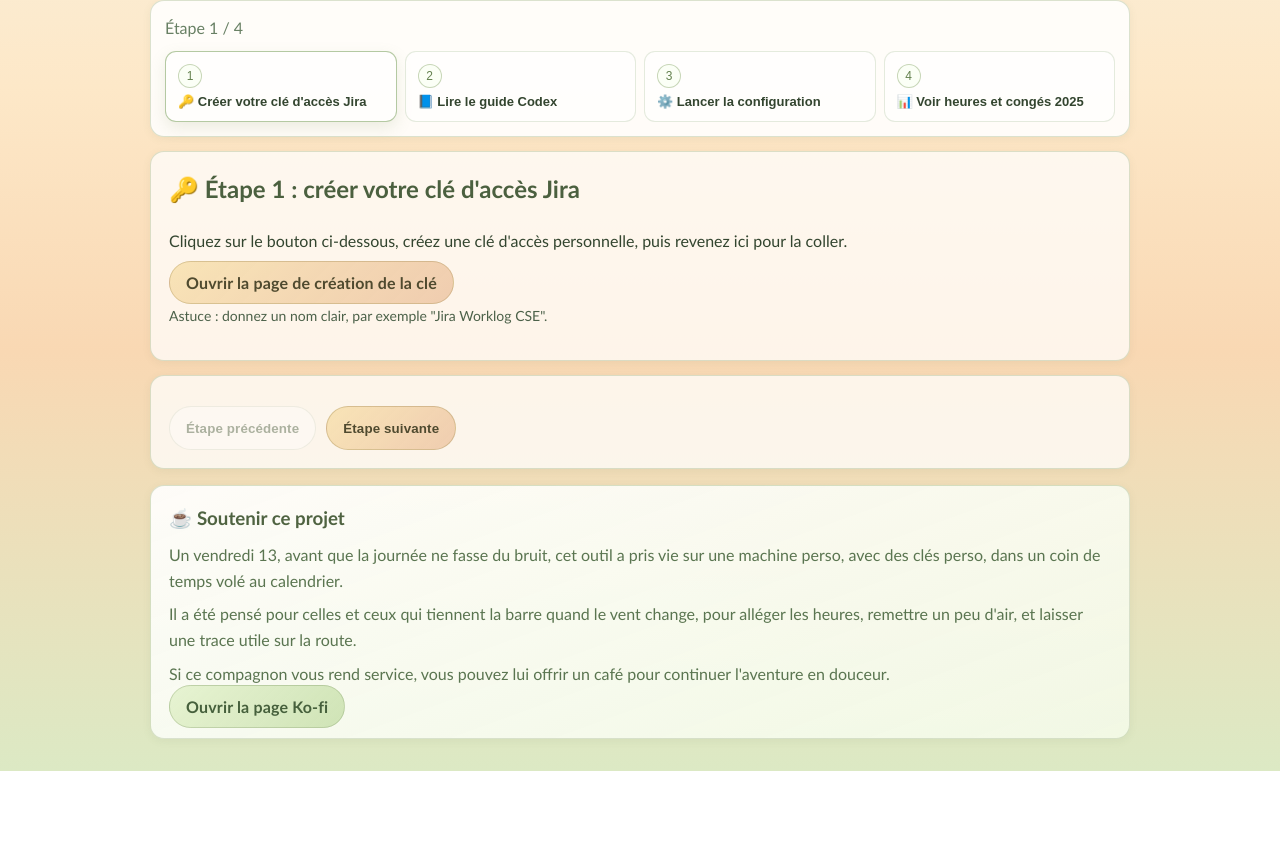
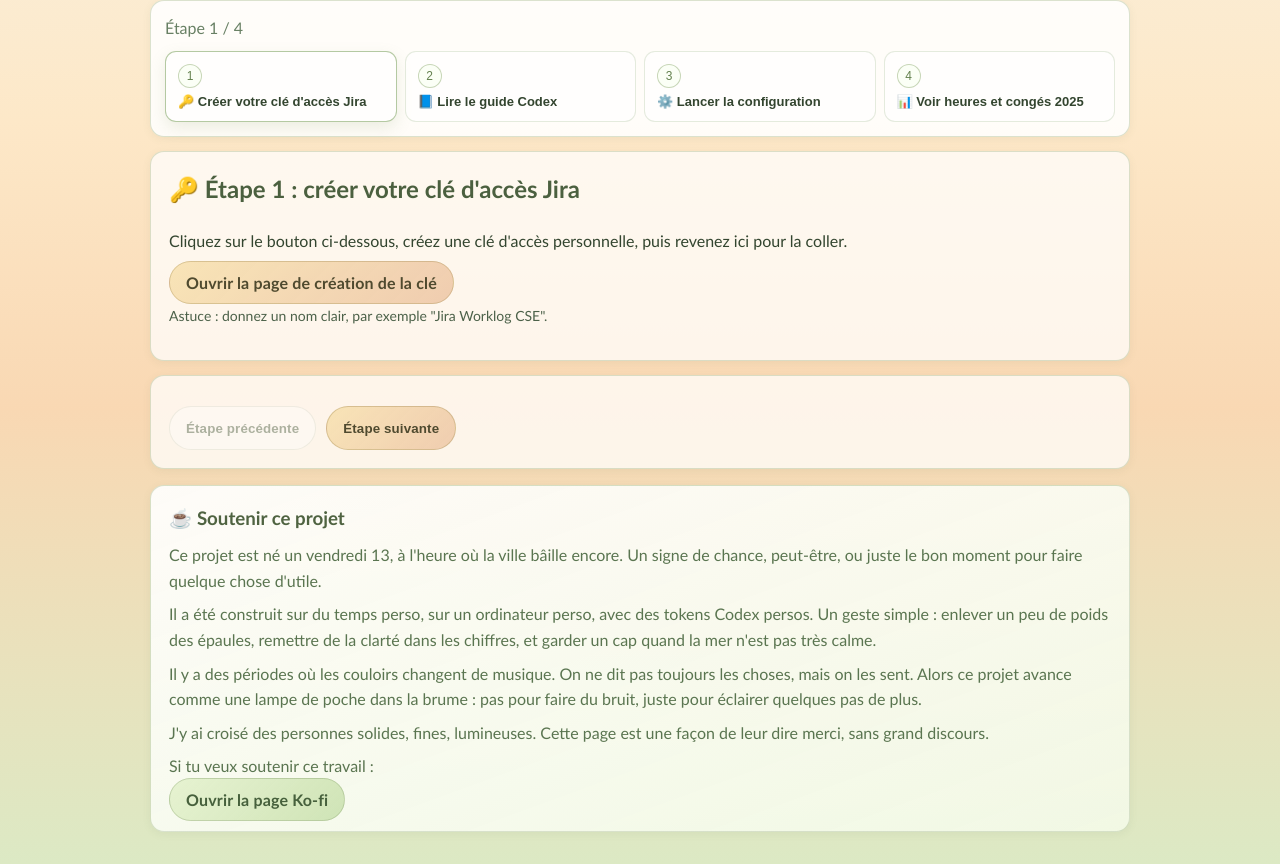
Before and after one commit to aurelienlewin/jira-worklog-cse, a React (Vite) app: page / in a window 1280 px wide. Shown: the part 333-1197 px from the top of the page. Before the commit the page ends 1104 px from the top, so only its background shows below. Built offline with nearby package versions, Linux system fonts and the light colour scheme.

Commit message:
content: align support footer wording with README

```diff
--- a/src/App.jsx
+++ b/src/App.jsx
@@ -1347,16 +1347,26 @@ export default function App() {
       <footer className="glass support-footer reveal">
         <h3>☕ Soutenir ce projet</h3>
         <p>
-          Un vendredi 13, avant que la journée ne fasse du bruit, cet outil a pris vie sur une
-          machine perso, avec des clés perso, dans un coin de temps volé au calendrier.
+          Ce projet est né un vendredi 13, à l'heure où la ville bâille encore.
+          Un signe de chance, peut-être, ou juste le bon moment pour faire quelque chose d'utile.
         </p>
         <p>
-          Il a été pensé pour celles et ceux qui tiennent la barre quand le vent change, pour
-          alléger les heures, remettre un peu d'air, et laisser une trace utile sur la route.
+          Il a été construit sur du temps perso, sur un ordinateur perso, avec des tokens Codex persos.
+          Un geste simple : enlever un peu de poids des épaules, remettre de la clarté dans les chiffres,
+          et garder un cap quand la mer n'est pas très calme.
         </p>
         <p>
-          Si ce compagnon vous rend service, vous pouvez lui offrir un café pour continuer
-          l'aventure en douceur.
+          Il y a des périodes où les couloirs changent de musique.
+          On ne dit pas toujours les choses, mais on les sent.
+          Alors ce projet avance comme une lampe de poche dans la brume : pas pour faire du bruit,
+          juste pour éclairer quelques pas de plus.
+        </p>
+        <p>
+          J'y ai croisé des personnes solides, fines, lumineuses.
+          Cette page est une façon de leur dire merci, sans grand discours.
+        </p>
+        <p>
+          Si tu veux soutenir ce travail :
         </p>
         <a className="neon-btn secondary" href={KOFI_URL} target="_blank" rel="noreferrer">
           Ouvrir la page Ko-fi
```
Also changed, not shown: 1 other file (tests, documents, lock files or other folders).
